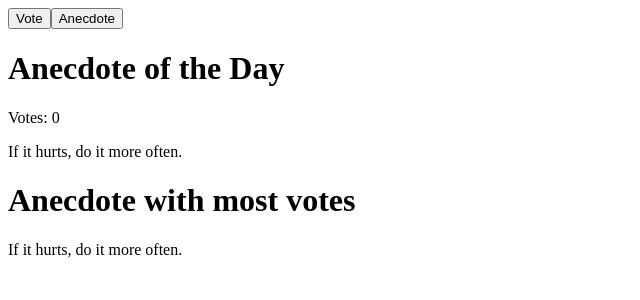
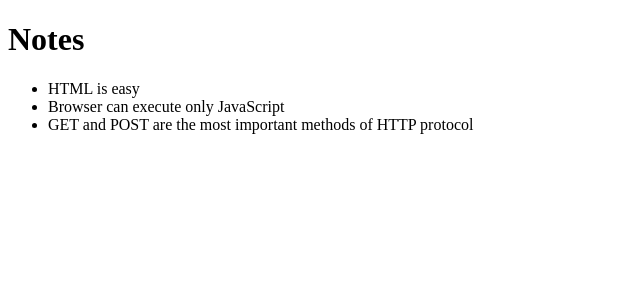
Before and after one commit to mpike91/fullstackopen, a React (Create React App) app in the folder _SCRATCHPAD/scratchpad/: page / in a window 1280 px wide. Shown: the top 300 px of the page, without its empty margins (0-640 px from the left). Built offline with nearby package versions, Linux system fonts and the light colour scheme.

Commit message:
Practice w/ rendering lists using map

```diff
--- a/_SCRATCHPAD/scratchpad/src/App.js
+++ b/_SCRATCHPAD/scratchpad/src/App.js
@@ -63,59 +63,77 @@
 // export default App;
 
 // EXERCISES 12+:
-import { useState } from "react";
+// import { useState } from "react";
 
-const Button = ({ handleClick, text }) => {
-  return <button onClick={handleClick}>{text}</button>;
-};
+// const Button = ({ handleClick, text }) => {
+//   return <button onClick={handleClick}>{text}</button>;
+// };
 
-const App = () => {
-  const anecdotes = [
-    "If it hurts, do it more often.",
-    "Adding manpower to a late software project makes it later!",
-    "The first 90 percent of the code accounts for the first 10 percent of the development time...The remaining 10 percent of the code accounts for the other 90 percent of the development time.",
-    "Any fool can write code that a computer can understand. Good programmers write code that humans can understand.",
-    "Premature optimization is the root of all evil.",
-    "Debugging is twice as hard as writing the code in the first place. Therefore, if you write the code as cleverly as possible, you are, by definition, not smart enough to debug it.",
-    "Programming without an extremely heavy use of console.log is same as if a doctor would refuse to use x-rays or blood tests when diagnosing patients.",
-    "The only way to go fast, is to go well.",
-  ];
+// const App = () => {
+//   const anecdotes = [
+//     "If it hurts, do it more often.",
+//     "Adding manpower to a late software project makes it later!",
+//     "The first 90 percent of the code accounts for the first 10 percent of the development time...The remaining 10 percent of the code accounts for the other 90 percent of the development time.",
+//     "Any fool can write code that a computer can understand. Good programmers write code that humans can understand.",
+//     "Premature optimization is the root of all evil.",
+//     "Debugging is twice as hard as writing the code in the first place. Therefore, if you write the code as cleverly as possible, you are, by definition, not smart enough to debug it.",
+//     "Programming without an extremely heavy use of console.log is same as if a doctor would refuse to use x-rays or blood tests when diagnosing patients.",
+//     "The only way to go fast, is to go well.",
+//   ];
 
-  const [selected, setSelected] = useState(anecdotes[0]);
-  const [vote, setVote] = useState(new Array(anecdotes.length + 1).fill(0));
-  const [currIdx, setCurrIdx] = useState(0);
+//   const [selected, setSelected] = useState(anecdotes[0]);
+//   const [vote, setVote] = useState(new Array(anecdotes.length + 1).fill(0));
+//   const [currIdx, setCurrIdx] = useState(0);
 
-  const randomIndex = () => {
-    const rndIdx = Math.floor(Math.random() * anecdotes.length);
-    setCurrIdx(rndIdx);
-    return rndIdx;
-  };
+//   const randomIndex = () => {
+//     const rndIdx = Math.floor(Math.random() * anecdotes.length);
+//     setCurrIdx(rndIdx);
+//     return rndIdx;
+//   };
 
-  const handleClickVote = () => {
-    const voteCopy = [...vote];
-    voteCopy[currIdx]++;
-    setVote(voteCopy);
-  };
+//   const handleClickVote = () => {
+//     const voteCopy = [...vote];
+//     voteCopy[currIdx]++;
+//     setVote(voteCopy);
+//   };
 
-  const handleClickAnecdote = () => setSelected(anecdotes[randomIndex()]);
+//   const handleClickAnecdote = () => setSelected(anecdotes[randomIndex()]);
 
-  const most = () => {
-    const m = Math.max(...vote);
-    return vote.findIndex((x) => x === m);
-  };
+//   const most = () => {
+//     const m = Math.max(...vote);
+//     return vote.findIndex((x) => x === m);
+//   };
 
+//   return (
+//     <>
+//       <Button handleClick={handleClickVote} text="Vote" />
+//       <Button handleClick={handleClickAnecdote} text="Anecdote" />
+
+//       <h1>Anecdote of the Day</h1>
+//       <p>Votes: {vote[currIdx]}</p>
+//       <p>{selected}</p>
+//       <h1>Anecdote with most votes</h1>
+//       <p>{anecdotes[most()]}</p>
+//       {console.log(vote)}
+//     </>
+//   );
+// };
+
+// export default App;
+
+// PART 2
+import Note from "./components/Note";
+
+const App = ({ notes }) => {
   return (
-    <>
-      <Button handleClick={handleClickVote} text="Vote" />
-      <Button handleClick={handleClickAnecdote} text="Anecdote" />
-
-      <h1>Anecdote of the Day</h1>
-      <p>Votes: {vote[currIdx]}</p>
-      <p>{selected}</p>
-      <h1>Anecdote with most votes</h1>
-      <p>{anecdotes[most()]}</p>
-      {console.log(vote)}
-    </>
+    <div>
+      <h1>Notes</h1>
+      <ul>
+        {notes.map((note) => (
+          <Note key={note.id} note={note} />
+        ))}
+      </ul>
+    </div>
   );
 };
 
--- /dev/null
+++ b/_SCRATCHPAD/scratchpad/src/components/Note.js
@@ -0,0 +1,5 @@
+const Note = ({ note }) => {
+  return <li>{note.content}</li>;
+};
+
+export default Note;
--- a/_SCRATCHPAD/scratchpad/src/index.js
+++ b/_SCRATCHPAD/scratchpad/src/index.js
@@ -3,4 +3,24 @@
 
 import App from "./App";
 
-ReactDOM.createRoot(document.getElementById("root")).render(<App />);
+const notes = [
+  {
+    id: 1,
+    content: "HTML is easy",
+    important: true,
+  },
+  {
+    id: 2,
+    content: "Browser can execute only JavaScript",
+    important: false,
+  },
+  {
+    id: 3,
+    content: "GET and POST are the most important methods of HTTP protocol",
+    important: true,
+  },
+];
+
+ReactDOM.createRoot(document.getElementById("root")).render(
+  <App notes={notes} />
+);
```
